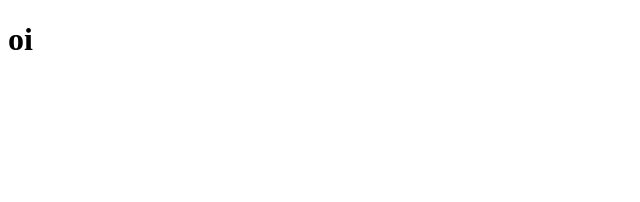
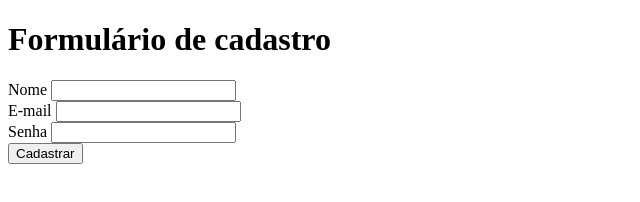
Before and after one commit to MatheusDLins/EBAC-exercicios, a plain HTML site: page index.html in a window 1280 px wide. Shown: the whole page, without its empty margins (0-640 px from the left). Drawn offline with Linux system fonts and the light colour scheme.

Commit message:
exercício módulo 3 html

```diff
--- a/index.html
+++ b/index.html
@@ -6,6 +6,20 @@
     <title>Document</title>
 </head>
 <body>
-    <h1>oi</h1>
+    <header>
+        <h1>Formulário de cadastro</h1>
+    </header>
+    <main>
+        <label for="name">Nome</label>
+        <input id="name" type="text">
+        <br>
+        <label for="email">E-mail</label>
+        <input id="email" type="text">
+        <br>
+        <label for="password">Senha</label>
+        <input id="password" type="password">
+        <br>
+        <button>Cadastrar</button>
+    </main>
 </body>
 </html>
```
